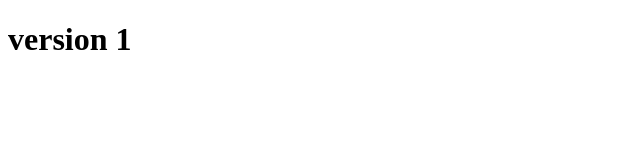
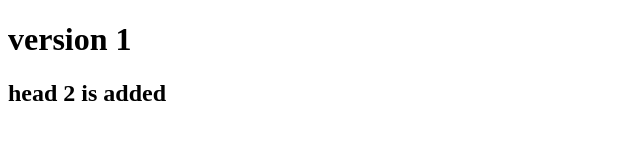
Before and after one commit to Manisha618/myrepo, a plain HTML site: page index.html in a window 1280 px wide. Shown: the whole page, without its empty margins (0-640 px from the left). Drawn offline with Linux system fonts and the light colour scheme.

Commit message:
version 2

```diff
--- a/index.html
+++ b/index.html
@@ -7,5 +7,6 @@
 </head>
 <body>
     <h1>version 1 </h1>
+    <h2> head 2 is added</h2>
 </body>
 </html>
```
